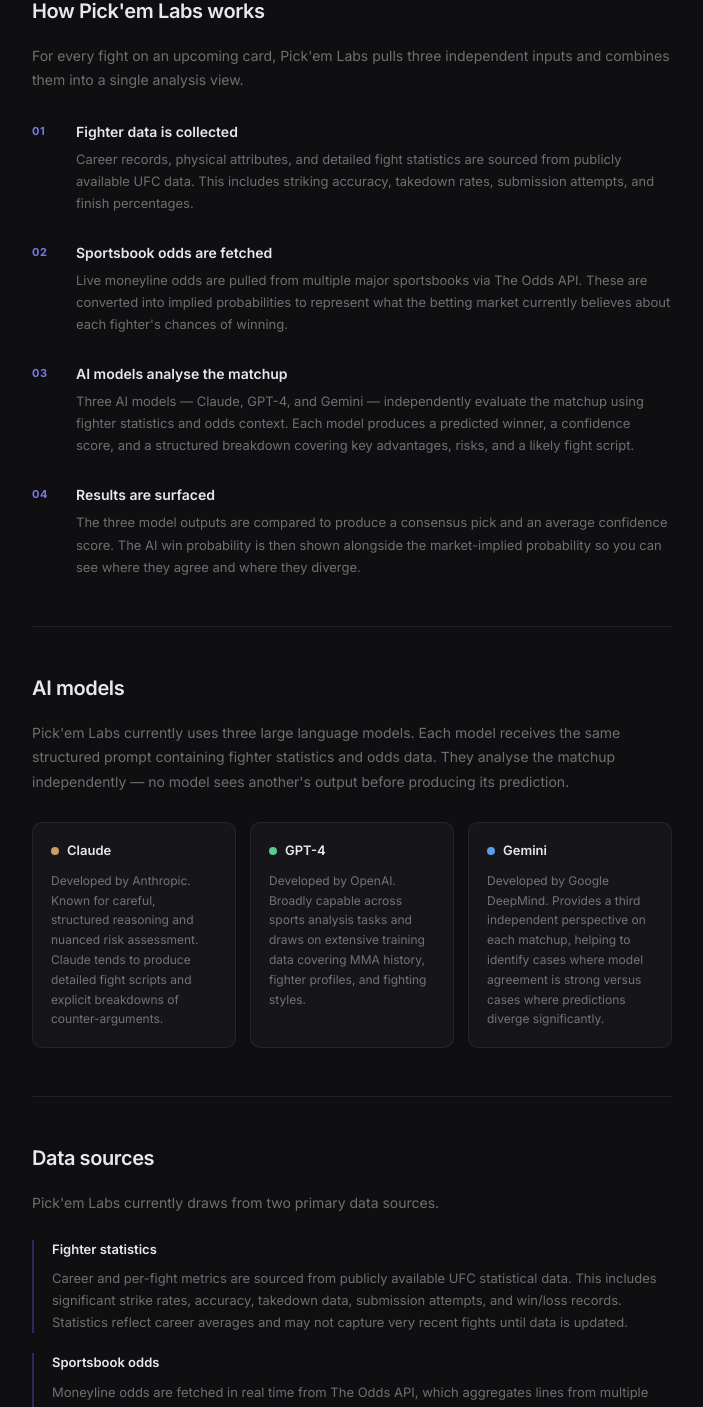
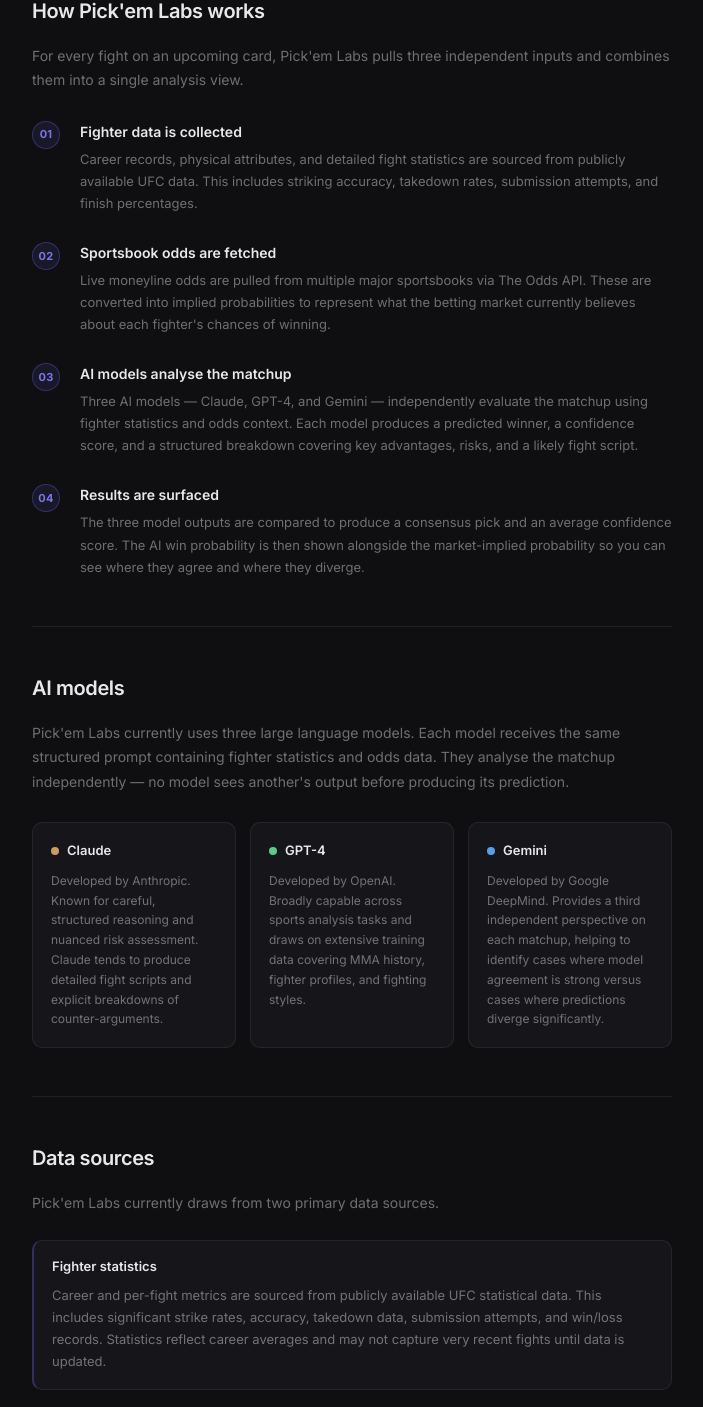
Before and after one commit to yasmin-xyz/ufc-fight-predictor, a Next.js app: page /methodology in a window 1280 px wide. Shown: the part 420-1827 px from the top of the page, without its empty margins (288-991 px from the left). Built offline with nearby package versions, Linux system fonts and the light colour scheme.

Commit message:
Refactor styles for meth-step and meth-source elements

```diff
--- a/app/globals.css
+++ b/app/globals.css
@@ -1998,10 +1998,16 @@
   font-size: 11px;
   font-weight: 700;
   color: var(--accent-muted);
-  letter-spacing: 0.06em;
-  padding-top: 2px;
+  letter-spacing: 0.02em;
   flex-shrink: 0;
-  width: 24px;
+  width: 28px;
+  height: 28px;
+  border-radius: 50%;
+  background: var(--accent-soft);
+  border: 0.5px solid var(--accent-border);
+  display: flex;
+  align-items: center;
+  justify-content: center;
 }
 
 .meth-step-title {
@@ -2039,6 +2045,7 @@
 
 .meth-model-card:hover {
   border-color: var(--accent-border);
+  box-shadow: 0 0 24px rgba(98, 55, 176, 0.08), 0 4px 24px rgba(0,0,0,0.3);
 }
 
 .meth-model-header {
@@ -2076,11 +2083,19 @@
 }
 
 .meth-source {
+  background: var(--surface);
+  border: 0.5px solid rgba(255, 255, 255, 0.07);
   border-left: 2px solid var(--accent-border);
-  padding-left: 18px;
+  border-radius: 10px;
+  padding: 16px 18px;
   display: flex;
   flex-direction: column;
   gap: 8px;
+  transition: border-color 0.2s ease, box-shadow 0.2s ease;
+}
+
+.meth-source:hover {
+  box-shadow: 0 0 24px rgba(98, 55, 176, 0.08), 0 4px 24px rgba(0,0,0,0.3);
 }
 
 .meth-source-label {
@@ -2109,9 +2124,39 @@
   font-size: 13px;
   color: var(--text-secondary);
   line-height: 1.7;
-  padding-left: 18px;
-  border-left: 2px solid rgba(255, 255, 255, 0.08);
+  background: var(--surface);
+  border: 0.5px solid rgba(255, 255, 255, 0.07);
+  border-left: 2px solid rgba(232, 184, 75, 0.35);
+  border-radius: 10px;
+  padding: 16px 18px;
+  transition: border-color 0.2s ease, box-shadow 0.2s ease;
+}
+
+.meth-limitation:hover {
+  border-color: rgba(232, 184, 75, 0.4);
+  box-shadow: 0 0 24px rgba(232, 184, 75, 0.06), 0 4px 24px rgba(0,0,0,0.3);
 }
 
 .meth-limitation-label {
-}
+  display: block;
+  font-size: 11px;
+  font-weight: 700;
+  color: #E8B84B;
+  text-transform: uppercase;
+  letter-spacing: 0.08em;
+  margin-bottom: 6px;
+}
+
+@media (max-width: 768px) {
+  .meth-article {
+    padding: 48px 20px 72px;
+  }
+
+  .meth-title {
+    font-size: 28px;
+  }
+
+  .meth-model-grid {
+    grid-template-columns: 1fr;
+  }
+}
```
